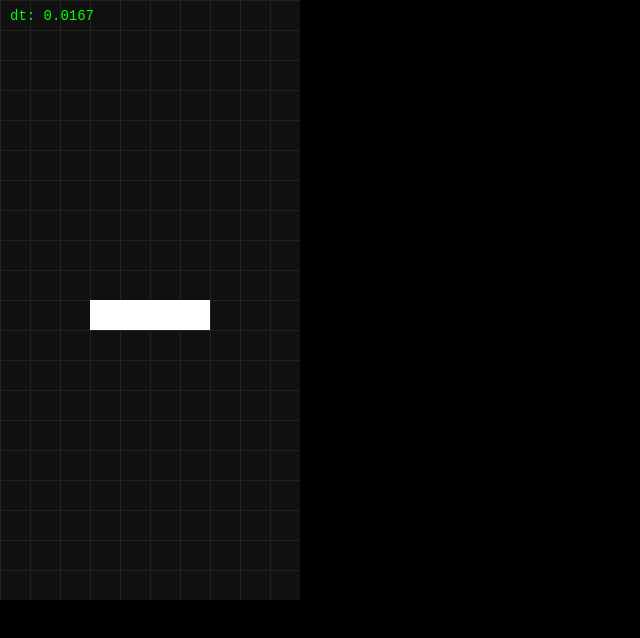
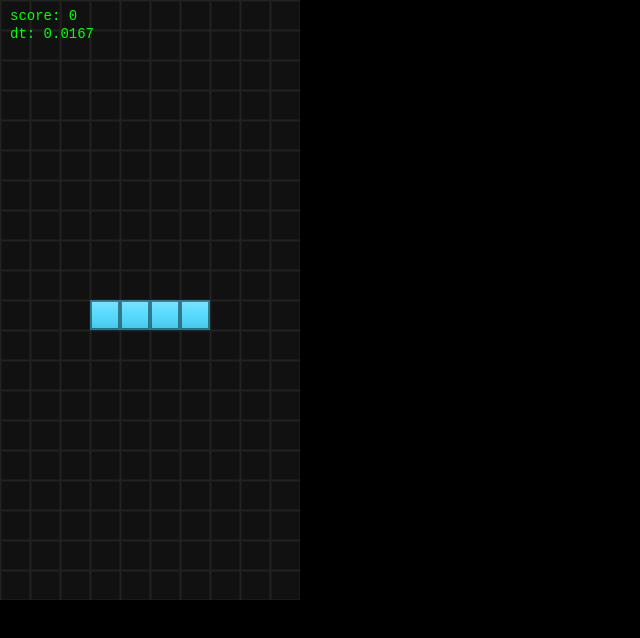
Before and after one commit to raferbati-br/jogo-2d, a plain HTML site: page index.html in a window 1280 px wide. Shown: the whole page, without its empty margins (0-640 px from the left). Drawn offline with Linux system fonts and the light colour scheme.

Commit message:
Acréscimo de peças, cores e placar

```diff
--- a/index.html
+++ b/index.html
@@ -49,10 +49,56 @@
         [0,0,0,0],
         [0,0,0,0],
       ];
+      const T_SHAPE = [
+        [0,0,0,0],
+        [0,1,0,0],
+        [1,1,1,0],
+        [0,0,0,0],
+      ];
+      const O_SHAPE = [
+        [0,0,0,0],
+        [0,1,1,0],
+        [0,1,1,0],
+        [0,0,0,0],
+      ];
+      const S_SHAPE = [
+        [0,0,0,0],
+        [0,1,1,0],
+        [1,1,0,0],
+        [0,0,0,0],
+      ];
+      const Z_SHAPE = [
+        [0,0,0,0],
+        [1,1,0,0],
+        [0,1,1,0],
+        [0,0,0,0],
+      ];
+      const L_SHAPE = [
+        [0,0,0,0],
+        [0,0,1,0],
+        [1,1,1,0],
+        [0,0,0,0],
+      ];
+      const J_SHAPE = [
+        [0,0,0,0],
+        [1,0,0,0],
+        [1,1,1,0],
+        [0,0,0,0],
+      ];
 
       function clone4(shape) { return shape.map(row => row.slice()); }
 
-      const active = { c: 3, r: 0, shape: clone4(I_SHAPE) };
+      const COLORS = {
+        I: "#4dd9ff",
+        T: "#a277ff",
+        O: "#ffd85a",
+        S: "#59d27c",
+        Z: "#ff6b6b",
+        L: "#ffb45a",
+        J: "#5a7bff",
+      };
+
+      const active = { c: 3, r: 0, shape: clone4(I_SHAPE), id: "I" };
 
       function collides(shape, baseC, baseR) {
         for (let r = 0; r < 4; r++) for (let c = 0; c < 4; c++) {
@@ -88,21 +134,38 @@
         for (let r = 0; r < 4; r++) for (let c = 0; c < 4; c++) {
           if (!active.shape[r][c]) continue;
           const gr = active.r + r, gc = active.c + c;
-          if (gr >= 0 && gr < ROWS && gc >= 0 && gc < COLS) board[gr][gc] = 1;
+          if (gr >= 0 && gr < ROWS && gc >= 0 && gc < COLS) board[gr][gc] = active.id;
         }
       }
 
       function clearLines() {
+        let cleared = 0;
         for (let r = ROWS - 1; r >= 0; r--) {
           let full = true;
           for (let c = 0; c < COLS; c++) if (!board[r][c]) { full = false; break; }
-          if (full) { board.splice(r, 1); board.unshift(Array(COLS).fill(0)); r++; }
+          if (full) { board.splice(r, 1); board.unshift(Array(COLS).fill(0)); r++; cleared++; }
         }
+        return cleared;
       }
 
-      function spawnI() { active.shape = clone4(I_SHAPE); active.c = 3; active.r = 0; }
+      function spawnRandom() {
+        const bag = [
+          ["I", I_SHAPE],
+          ["T", T_SHAPE],
+          ["O", O_SHAPE],
+          ["S", S_SHAPE],
+          ["Z", Z_SHAPE],
+          ["L", L_SHAPE],
+          ["J", J_SHAPE],
+        ];
+        const pick = bag[Math.floor(Math.random() * bag.length)];
+        active.id = pick[0];
+        active.shape = clone4(pick[1]);
+        active.c = 3; active.r = 0;
+      }
 
       let fallTimer = 0, dtLast = 0;
+      let score = 0;
       const FALL_INTERVAL = 0.5;
 
       function update(dt) {
@@ -123,8 +186,9 @@
           fallTimer -= FALL_INTERVAL;
           if (!tryMoveActive(0, 1)) {
             lockActiveToBoard();
-            clearLines();
-            spawnI();
+            const lines = clearLines();
+            if (lines > 0) score += lines * 100;
+            spawnRandom();
           }
         }
       }
@@ -135,20 +199,44 @@
         for (let r = 0; r <= ROWS; r++) { ctx.beginPath(); ctx.moveTo(0,r*CELL+0.5); ctx.lineTo(canvas.width,r*CELL+0.5); ctx.stroke(); }
       }
 
+      function drawCell(c, r, color) {
+        const x = c * CELL;
+        const y = r * CELL;
+        ctx.fillStyle = color;
+        ctx.fillRect(x, y, CELL, CELL);
+        const grad = ctx.createLinearGradient(x, y, x, y + CELL);
+        grad.addColorStop(0, "rgba(255,255,255,0.28)");
+        grad.addColorStop(0.45, "rgba(255,255,255,0.06)");
+        grad.addColorStop(1, "rgba(0,0,0,0.10)");
+        ctx.fillStyle = grad;
+        ctx.fillRect(x + 1, y + 1, CELL - 2, CELL - 2);
+        ctx.strokeStyle = "rgba(0,0,0,0.45)";
+        ctx.lineWidth = 2;
+        ctx.strokeRect(x + 1, y + 1, CELL - 2, CELL - 2);
+      }
+
+
       function drawBoard() {
-        ctx.fillStyle = "#555";
-        for (let r = 0; r < ROWS; r++) for (let c = 0; c < COLS; c++) if (board[r][c]) ctx.fillRect(c*CELL, r*CELL, CELL, CELL);
+        for (let r = 0; r < ROWS; r++) for (let c = 0; c < COLS; c++) {
+          const cell = board[r][c];
+          if (!cell) continue;
+          drawCell(c, r, COLORS[cell] || "#555");
+        }
       }
 
       function drawActive() {
-        ctx.fillStyle = "white";
-        for (let r = 0; r < 4; r++) for (let c = 0; c < 4; c++) if (active.shape[r][c]) ctx.fillRect((active.c+c)*CELL, (active.r+r)*CELL, CELL, CELL);
+        const color = COLORS[active.id] || "white";
+        for (let r = 0; r < 4; r++) for (let c = 0; c < 4; c++) {
+          if (!active.shape[r][c]) continue;
+          drawCell(active.c + c, active.r + r, color);
+        }
       }
 
       function drawHUD() {
         ctx.fillStyle = "lime";
         ctx.font = "14px monospace";
-        ctx.fillText(`dt: ${dtLast.toFixed(4)}`, 10, 20);
+        ctx.fillText(`score: ${score}`, 10, 20);
+        ctx.fillText(`dt: ${dtLast.toFixed(4)}`, 10, 38);
       }
 
       function render() {
@@ -163,6 +251,7 @@
         pressed.clear();
         requestAnimationFrame(loop);
       }
+      spawnRandom();
       requestAnimationFrame(loop);
     </script>
   </body>
```
